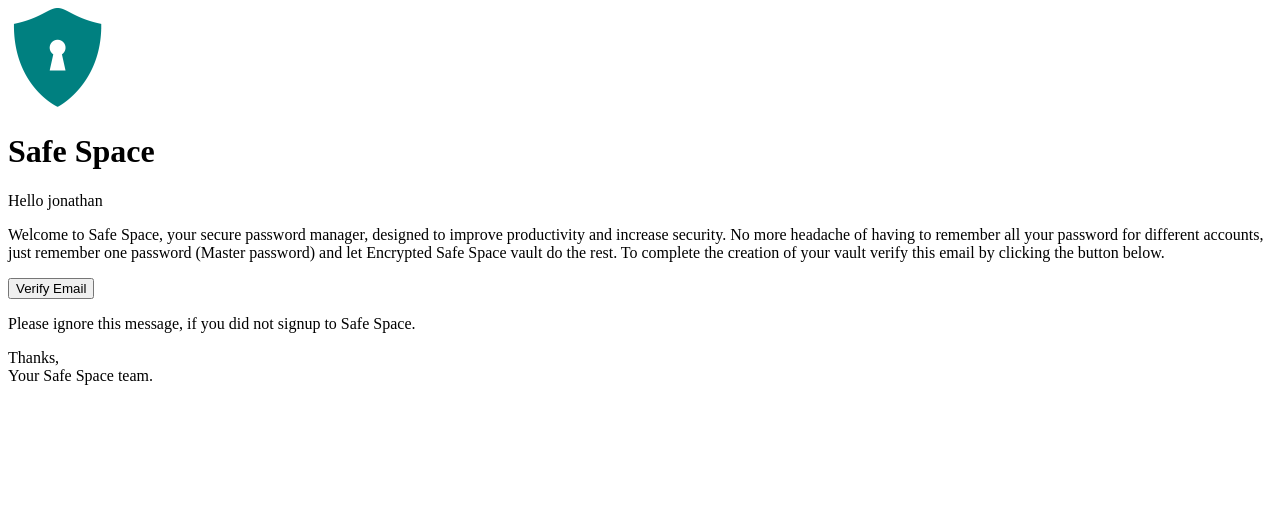
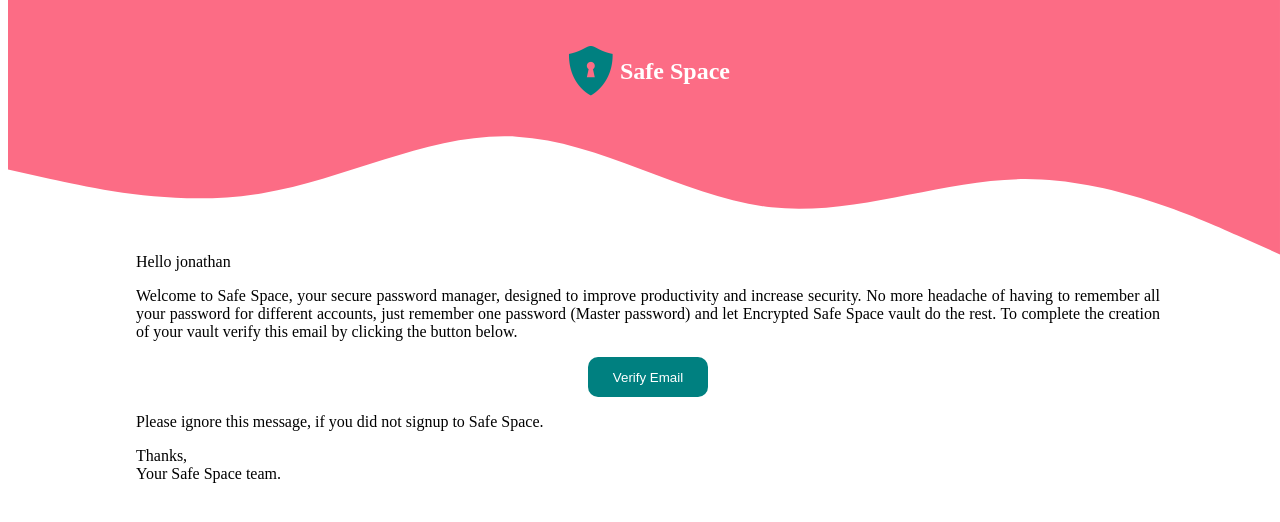
Before and after one commit to nathan-young1/safespace-cloud-function, a plain HTML site: page verificationEmail.html in a window 1280 px wide. Drawn offline with Linux system fonts and the light colour scheme.

Commit message:
added bezier curve to email header

```diff
--- a/verificationEmail.html
+++ b/verificationEmail.html
@@ -1,21 +1,30 @@
 <!DOCTYPE html>
 <html>
     <head>
+        <link rel="styleSheet" href="./verifyEmail.css">
+        <link rel="icon" href="./SafeSpace.png" type="image/png">
+        <title>Safe Space</title>
     </head>
     <body>
-        <img src="./SafeSpace.png" width="100px" height="100px">
-        <h1>Safe Space</h1>
-        <p id="HelloMessage">
+        <svg xmlns="http://www.w3.org/2000/svg" viewBox="0 0 1440 320">
+        <path fill="#fc6c85" fill-opacity="1" d="M0,192L48,202.7C96,213,192,235,288,218.7C384,203,480,149,576,154.7C672,160,768,224,864,234.7C960,245,1056,203,1152,202.7C1248,203,1344,245,1392,266.7L1440,288L1440,0L1392,0C1344,0,1248,0,1152,0C1056,0,960,0,864,0C768,0,672,0,576,0C480,0,384,0,288,0C192,0,96,0,48,0L0,0Z"></path></svg>
+        <header>
+                <section id="logoAndName">
+                <img src="./SafeSpace.png"  width= "50px" height= 50px;>
+                <h1>Safe Space</h1>
+            </section>
+        </header>
+        <p class="message" id="helloMessage">
             Hello jonathan
         </p>
-        <p>
+        <p class="message">
             Welcome to Safe Space, your secure password manager, designed to improve productivity and increase security.
             No more headache of having to remember all your password for different accounts, just remember one password (Master password) and let Encrypted Safe Space vault do the rest.
             To complete the creation of your vault verify this email by clicking the button below.
         </p>
         <input type="button" value="Verify Email" id="VerifyButton">
-        <p>Please ignore this message, if you did not signup to Safe Space.</p>
-        <p>Thanks,<br/>Your Safe Space team.
+        <p class="message">Please ignore this message, if you did not signup to Safe Space.</p>
+        <p class="message">Thanks,<br/>Your Safe Space team.
         </p>
     </body>
 </html>
--- a/verifyEmail.css
+++ b/verifyEmail.css
@@ -0,0 +1,51 @@
+html,body {
+    width:100%;
+    height:100%;
+    min-width: 40%;
+}
+img,h1{
+    vertical-align: middle;
+    display: inline;
+}
+img{
+    margin: auto;
+}
+#logoAndName{
+    padding-top: 3%;
+    padding-bottom: 3%;
+    width: fit-content;
+    margin: auto;
+}
+body{
+    z-index: 1;
+}
+h1{
+    text-align: center;
+    color: white;
+}
+#VerifyButton{
+ background-color: teal;
+ color: white;
+ border-radius: 10px;
+ height: 40px;
+ width: 120px;
+ border-color: transparent;
+ margin:auto;
+ display:block;
+}
+#helloMessage{
+    padding-top: 8%;
+}
+.message{
+    text-align: justify;
+    padding-left: 10%;
+    padding-right: 10%;
+}
+header{
+    width: 100%;
+}
+svg{
+    position: absolute;
+    z-index: -1;
+    top:0;
+}
```
